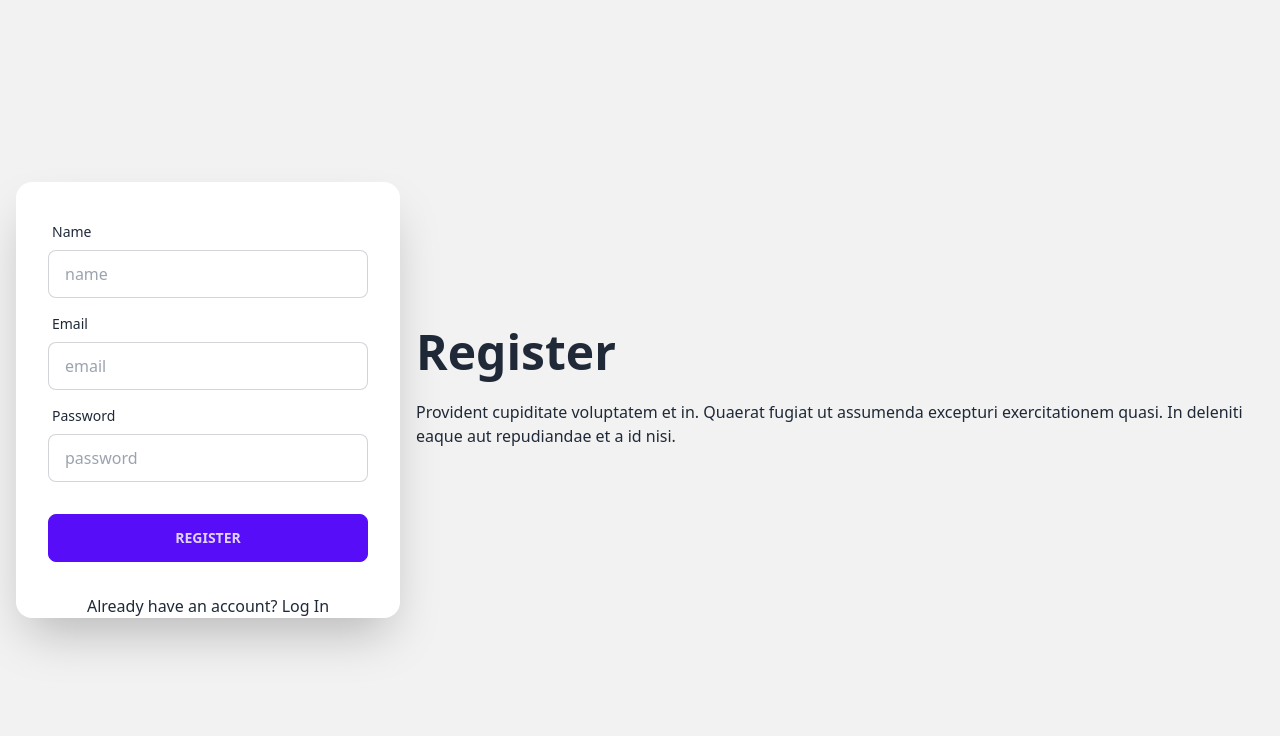
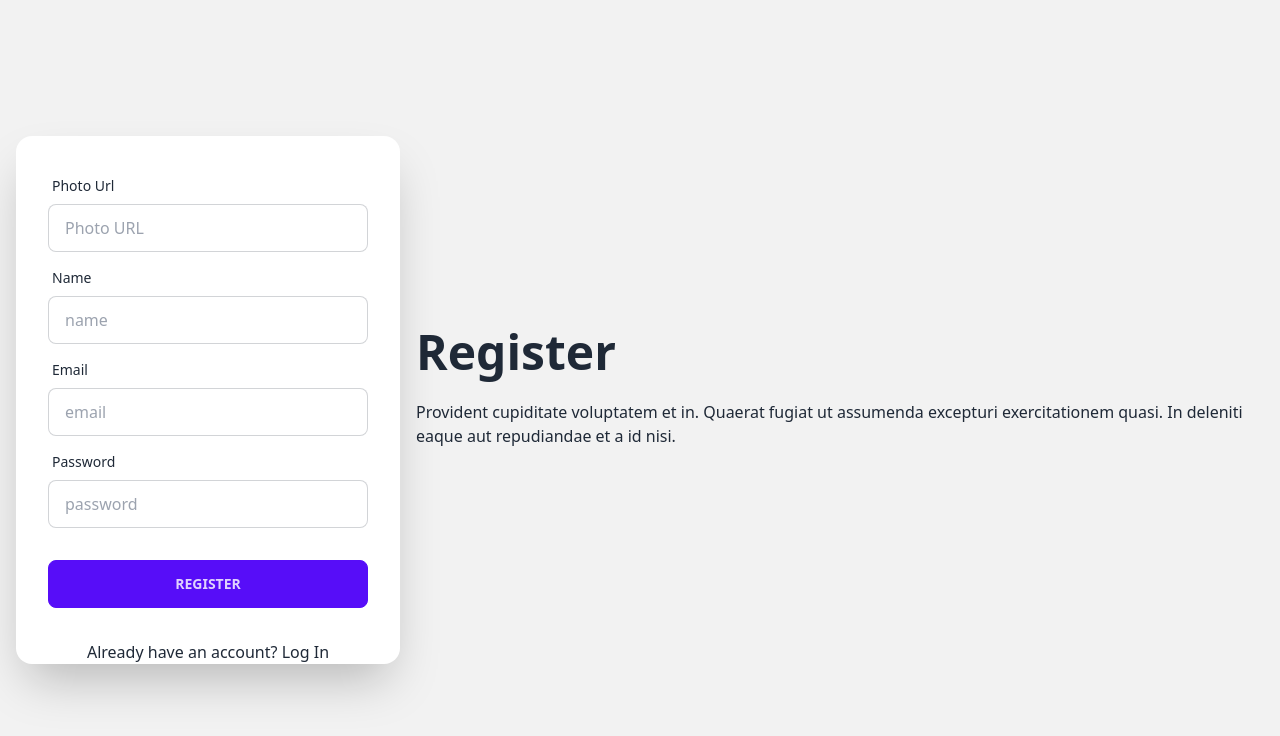
Before and after one commit to only1tarunno/bistro-boss-restaurant-client, a React (Vite) app: page /register in a window 1280 px wide. Shown: the top 736 px of the page. Built offline with nearby package versions, Linux system fonts and the light colour scheme; no server answers.

Commit message:
registration done

```diff
--- a/src/Providers/AuthProvider.jsx
+++ b/src/Providers/AuthProvider.jsx
@@ -3,6 +3,7 @@ import {
   onAuthStateChanged,
   signInWithEmailAndPassword,
   signOut,
+  updateProfile,
 } from "firebase/auth";
 import { createContext, useEffect, useState } from "react";
 import auth from "../firebase/firebase.config";
@@ -16,6 +17,13 @@ const AuthProvider = ({ children }) => {
   const createUser = (email, password) => {
     setLoading(true);
     return createUserWithEmailAndPassword(auth, email, password);
+  };
+
+  const updateUserProfile = (name, photo) => {
+    return updateProfile(auth.currentUser, {
+      displayName: name,
+      photoURL: photo,
+    });
   };
 
   const login = (email, password) => {
@@ -46,6 +54,7 @@ const AuthProvider = ({ children }) => {
     createUser,
     login,
     logOut,
+    updateUserProfile,
   };
   return (
     <AuthContext.Provider value={authInfo}>{children}</AuthContext.Provider>
--- a/src/pages/Register/Register.jsx
+++ b/src/pages/Register/Register.jsx
@@ -1,10 +1,11 @@
 import { Helmet } from "react-helmet-async";
 import { useForm } from "react-hook-form";
-import { Link } from "react-router-dom";
+import { Link, useNavigate } from "react-router-dom";
 import useAuth from "../../hooks/useAuth";
 
 const Register = () => {
-  const { createUser } = useAuth();
+  const { createUser, updateUserProfile } = useAuth();
+  const navigate = useNavigate();
   const {
     register,
     handleSubmit,
@@ -13,10 +14,12 @@ const Register = () => {
   } = useForm();
 
   const onSubmit = (data) => {
-    createUser(data.email, data.password).then((result) => {
-      console.log(result.user);
+    createUser(data.email, data.password).then(() => {
+      updateUserProfile(data.name, data.photo).then(() => {
+        reset();
+        navigate("/");
+      });
     });
-    reset();
   };
 
   return (
@@ -37,6 +40,17 @@ const Register = () => {
             </div>
             <div className="card flex-shrink-0 w-full max-w-sm shadow-2xl bg-base-100">
               <form onSubmit={handleSubmit(onSubmit)} className="card-body">
+                <div className="form-control">
+                  <label className="label">
+                    <span className="label-text">Photo Url</span>
+                  </label>
+                  <input
+                    type="text"
+                    placeholder="Photo URL"
+                    {...register("photo")}
+                    className="input input-bordered"
+                  />
+                </div>
                 <div className="form-control">
                   <label className="label">
                     <span className="label-text">Name</span>
--- a/src/pages/shared/Navbar.jsx
+++ b/src/pages/shared/Navbar.jsx
@@ -30,6 +30,7 @@ const Navbar = () => {
 
       {user ? (
         <>
+          <span>{user?.displayName}</span>
           <button onClick={handleLogout} className="btn btn-ghost">
             LogOut
           </button>
```
